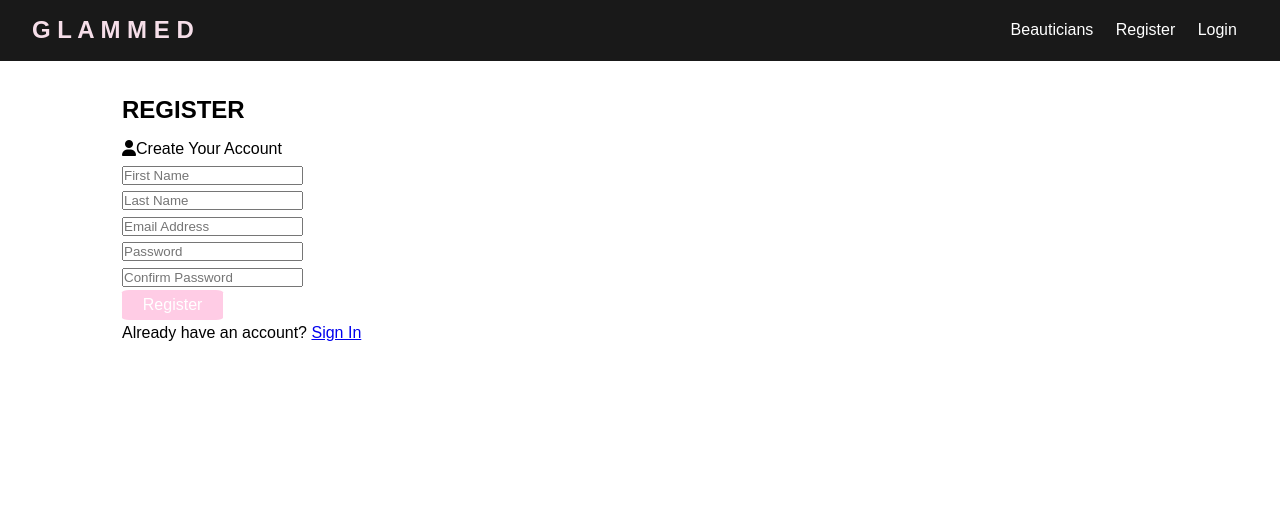
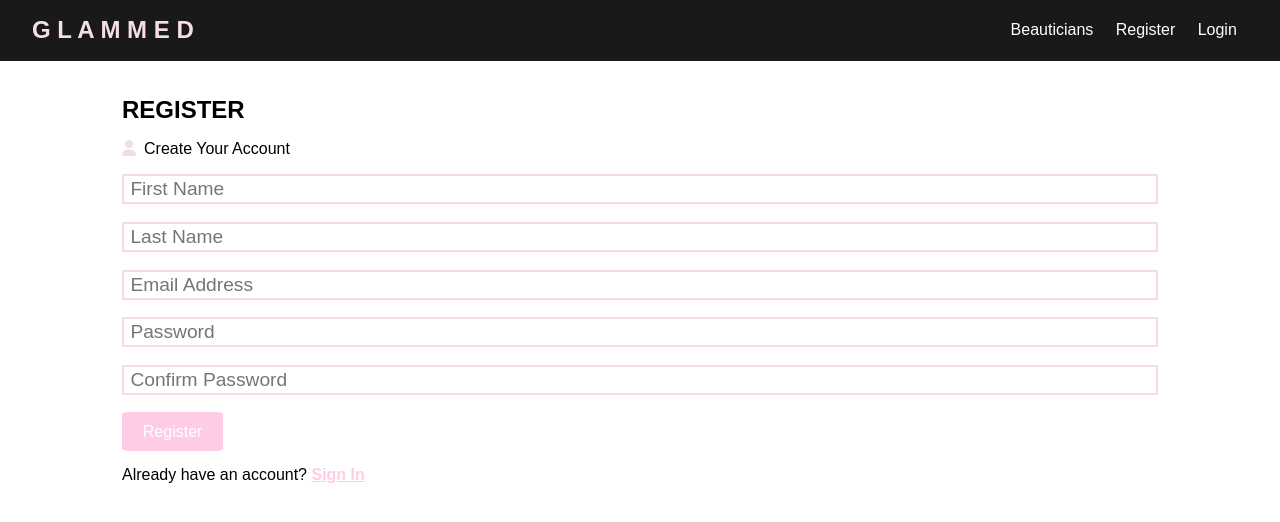
Before and after one commit to dejakin/glammed, a React (Create React App) app in the folder client/: page /register in a window 1280 px wide. Shown: the top 522 px of the page. Built offline with nearby package versions, Linux system fonts and the light colour scheme.

Commit message:
Add styling to user registration form
Form is horizontally centered and styled to fit the color scheme

```diff
--- a/client/src/App.css
+++ b/client/src/App.css
@@ -39,6 +39,14 @@ ul {
 .para {
   font-size: 1.5rem;
 }
+
+.fa-user {
+  color: #F5DBE7;
+  margin-right: 0.5rem;
+  margin-bottom: 0.2rem;
+}
+
+
 
 /* Navbar */
 .navbar {
@@ -133,6 +141,47 @@ ul {
   filter: brightness(105%);
 }
 
+/* Forms */
+.form .form-section {
+  margin: 0.8rem 0;
+}
+
+.input {
+  text-align: center;
+}
+
+.form .form-text {
+  display: block;
+  margin-top: 0.3rem;
+  color: #888;
+}
+
+p a {
+  color: #FFCCE5;
+  font-weight: bold;
+}
+
+.form input[type='text'],
+.form input[type='email'],
+.form input[type='password'],
+.form input[type='date'],
+.form select,
+.form textarea {
+  display: block;
+  width: 100%;
+  padding: 0.4rem;
+  font-size: 1.2rem;
+  border: 2px solid #F5DBE7;
+  margin-bottom: 1.1rem;
+  height: 30px;
+}
+
+.form input[type='submit'],
+button {
+  font: inherit;
+  margin-bottom: 0.7rem;
+}
+
 /* Mobile */
 @media (max-width: 700px) {
 
```
